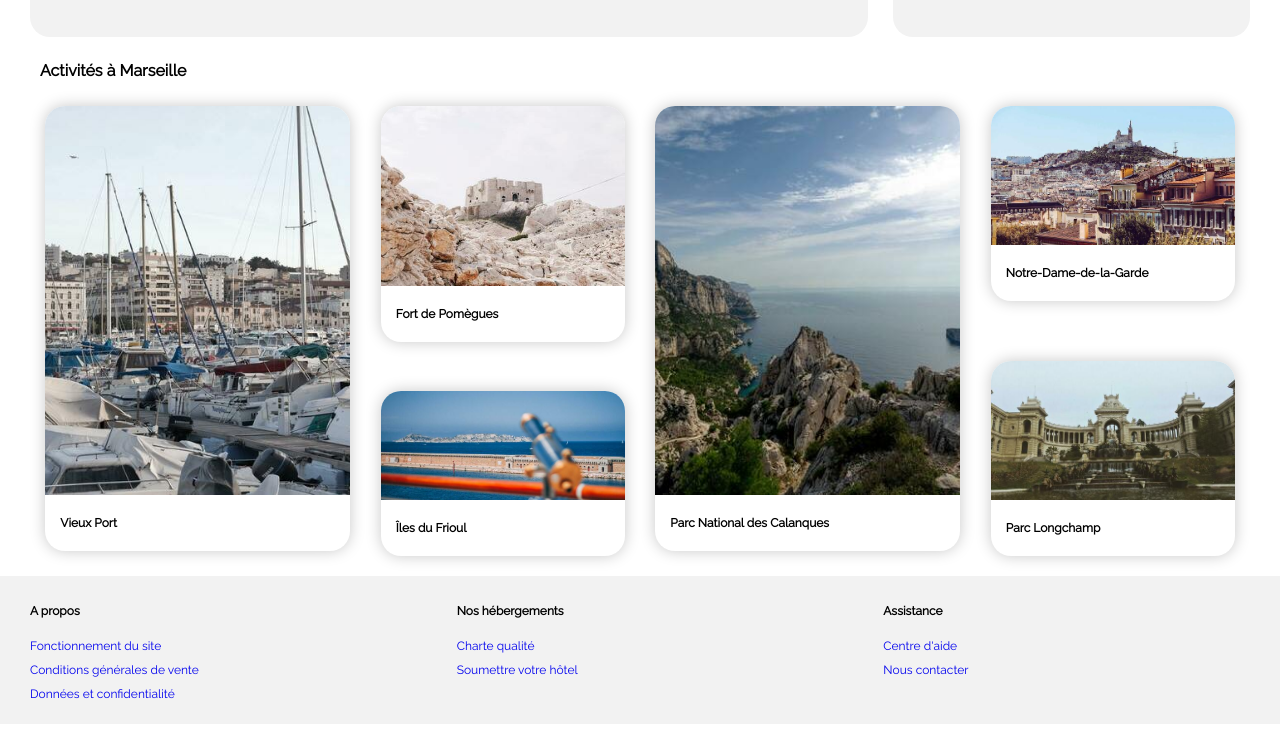
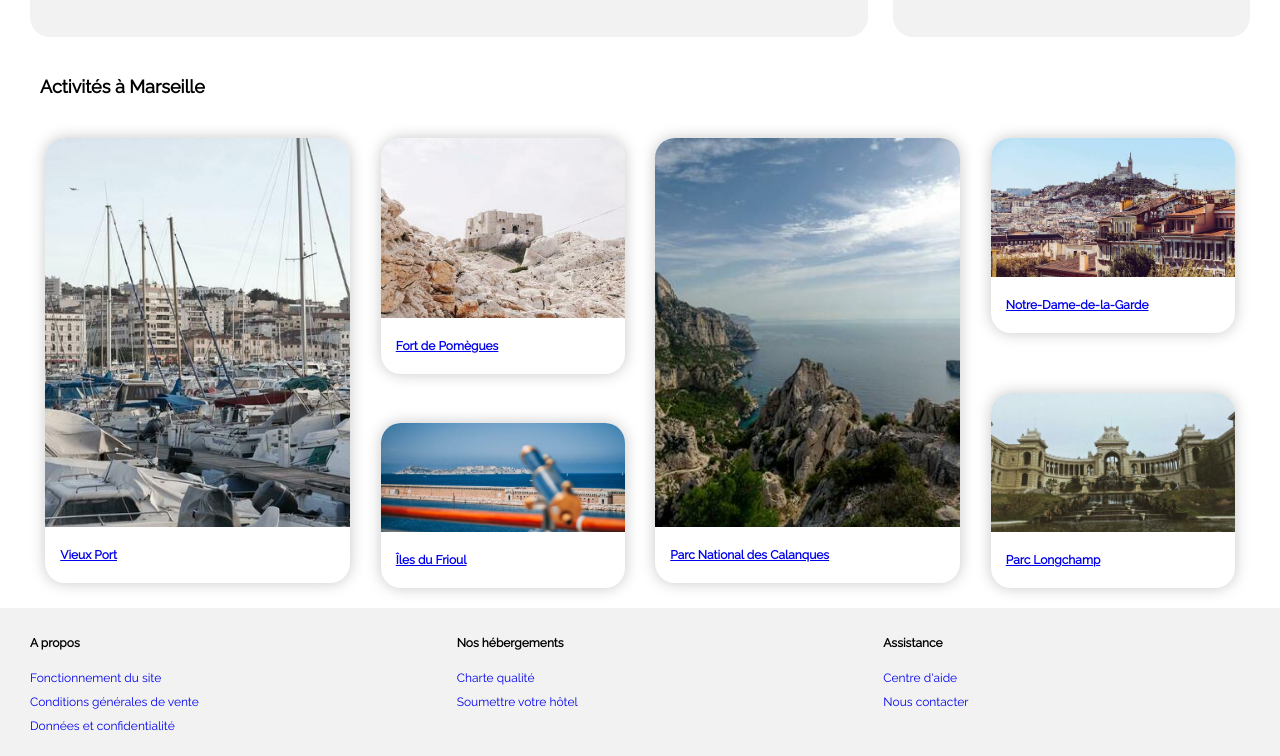
Before and after one commit to adilmesf/P2, a plain HTML site: page index.html in a window 1280 px wide. Shown: the part 847-1603 px from the top of the page. Before the commit the page ends 1571 px from the top, so only its background shows below. Drawn offline with Linux system fonts and the light colour scheme.

Commit message:
Add files via upload

```diff
--- a/index.html
+++ b/index.html
@@ -31,12 +31,12 @@
 				<p class="formulaire_titre">Trouvez votre hébergement pour des vacances de rêve</p>
 				<p>En plein centre ville ou en pleine nature</p>
 			</div>
-            <form>
+            <form action="#">
                 <div id="formulaire_form">
                     <div id="formulaire_img"><i class="fa-solid fa-location-dot"></i></div>
                     <div id="formulaire_form2">
                         <input type="text" name="recherche" id="recherche" placeholder="Marseille, France" />
-						<button type="button" name="Rechercher" value="Rechercher" class="label_recherche"></button>
+						<button type="submit" name="Rechercher" value="Rechercher" class="label_recherche"></button>
                     </div>
                 </div>
             </form>
@@ -351,36 +351,47 @@
         </div>
 
         <div id="activite">
-			<div id="activite_titre">Activités à Marseille</div>
+			<div id="activite_titre"><h2>Activités à Marseille</h2></div>
 			<div id="activites_main">
-			   <div class="article_activite">
+			   <a href="#" class="article_activite">
+				<div>
 					<div class="activite_img_grand" style="background-image: url(images/activites/4_small/reno-laithienne-QUgJhdY5Fyk-unsplash.jpg);"></div>
 					<div class="activite_txt">Vieux Port</div>
 				</div>
+			   </a>
 			   <div class="article_activite_bis">
-				   <div class="article_activite_ter">
+					<a href="#" class="article_activite_ter">
+					<div>
 						<div  class="activite_img_petit_bis" style="background-image: url(images/activites/4_small/paul-hermann-QFTrLdQIRhI-unsplash.jpg);"></div>
 						<div class="activite_txt">Fort de Pomègues</div>
 					</div>
-				   <div class="article_activite_quatre">
+					</a>
+					<a href="#" class="article_activite_quatre">
+					<div>
 							<div class="activite_img_petit" style="background-image: url(images/activites/4_small/kevin-hikari-rV_Qd1l-VXg-unsplash.jpg);"></div>
 							<div class="activite_txt">Îles du Frioul</div>
 					</div>
+					</a>
 			   </div>
-
-			   <div class="article_activite">
+			   <a href="#"  class="article_activite">
+				<div>
 					<div class="activite_img_grand"  style="background-image: url(images/activites/4_small/kilyan-sockalingum-NR8-cBCN3aI-unsplash.jpg);"></div>
 					<div class="activite_txt">Parc National des Calanques</div>
 				</div>
+			   </a>
 			   <div class="article_activite_bis">
-				   <div class="article_activite_cinq">
+				   <a href="#" class="article_activite_cinq">
+					  <div>
 						  <div class="activite_img_moyen" style="background-image: url(images/activites/4_small/florian-wehde-xW9e8gdotxI-unsplash.jpg);"></div>
 						  <div class="activite_txt">Notre-Dame-de-la-Garde</div>
 					  </div>
-				   <div class="article_activite_cinq">
+				   </a>
+				   <a href="#" class="article_activite_cinq">
+					<div>
 						<div class="activite_img_moyen" style="background-image: url(images/activites/4_small/lena-paulin-wH2-EJoDcV0-unsplash.jpg);"></div>
 						<div class="activite_txt">Parc Longchamp</div>
 					</div>
+				   </a>
 			   </div>
 
 			</div>
```
Lines whose indentation alone changed are shown as unchanged.
